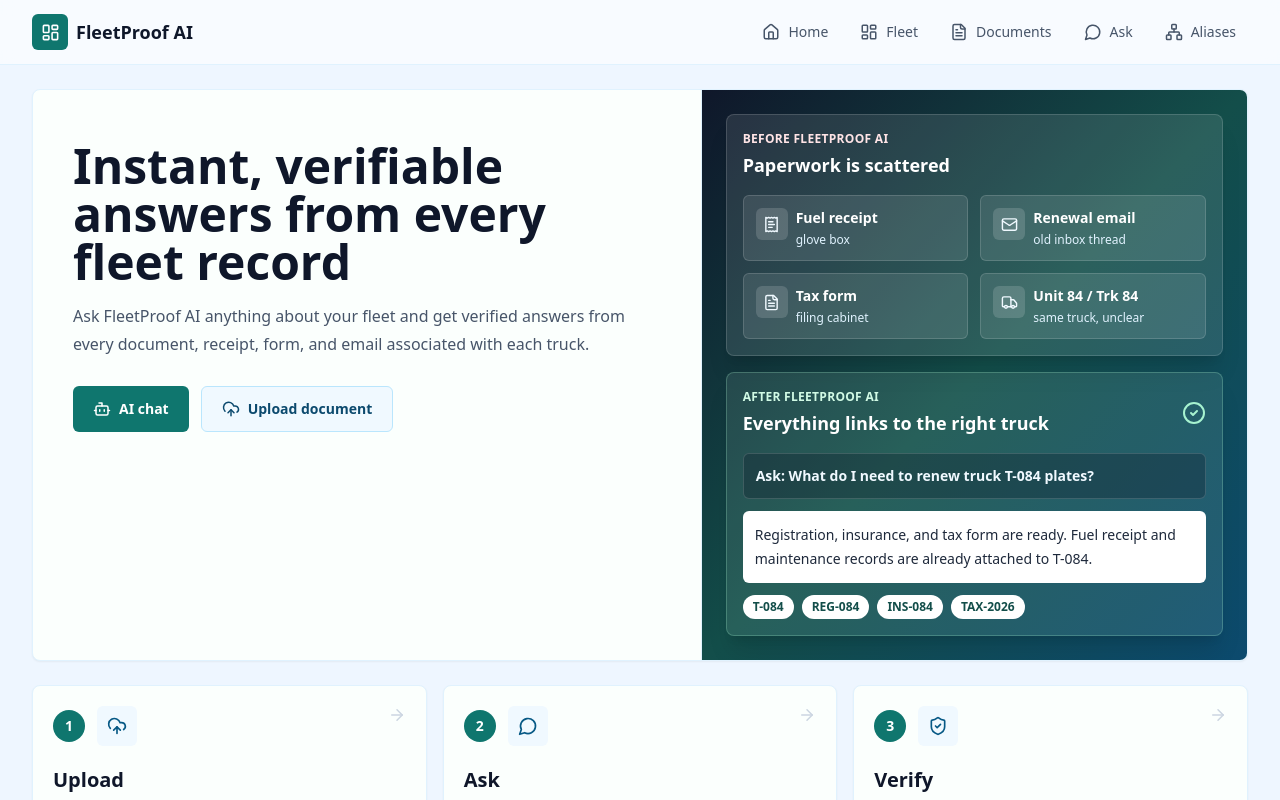
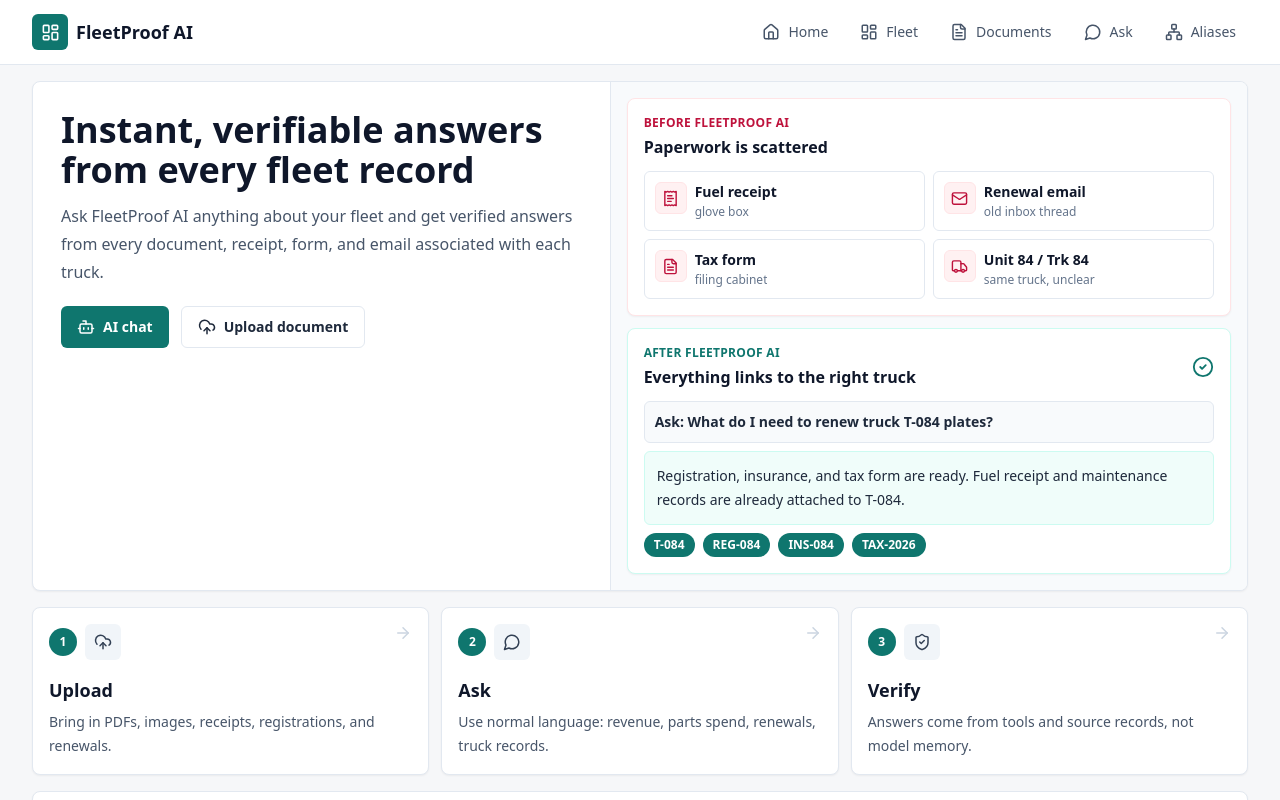
Before and after one commit to buildathon2026/FleetManagementSystem, a React (Vite) app in the folder frontend/: page / in a window 1280 px wide. Shown: the top 800 px of the page. Built offline with nearby package versions, Linux system fonts and the light colour scheme; no server answers.

Commit message:
Tighten homepage layout and colors

```diff
--- a/frontend/src/App.tsx
+++ b/frontend/src/App.tsx
@@ -12,9 +12,9 @@ export default function App() {
 
   return (
     <Router>
-      <div className="min-h-screen bg-[#eef6ff] text-slate-950">
+      <div className="min-h-screen bg-[#f6f7f9] text-slate-950">
         {/* Navigation */}
-        <nav className="sticky top-0 z-30 border-b border-sky-100 bg-[#f8fbff]/95 backdrop-blur">
+        <nav className="sticky top-0 z-30 border-b border-slate-200 bg-white/95 backdrop-blur">
           <div className="max-w-7xl mx-auto px-4 sm:px-6 lg:px-8">
             <div className="flex min-h-16 flex-col gap-3 py-3 lg:flex-row lg:items-center lg:justify-between">
               <div className="flex items-center justify-between gap-4">
@@ -37,7 +37,7 @@ export default function App() {
         </nav>
 
         {/* Main Content */}
-        <main className="max-w-7xl mx-auto px-4 sm:px-6 lg:px-8 py-6">
+        <main className="mx-auto max-w-7xl px-4 py-4 sm:px-6 lg:px-8">
           <Routes>
             <Route path="/" element={<Overview />} />
             <Route path="/overview" element={<Overview />} />
--- a/frontend/src/components/Overview.tsx
+++ b/frontend/src/components/Overview.tsx
@@ -47,29 +47,29 @@ const pipeline = ['Ingest', 'Classify', 'Extract fields', 'Resolve aliases', 'An
 
 export default function Overview() {
   return (
-    <div className="space-y-6">
-      <section className="overflow-hidden rounded-lg border border-sky-100 bg-[#fbfffd] shadow-sm">
-        <div className="grid lg:grid-cols-[1.1fr_0.9fr]">
-          <div className="p-6 sm:p-8 lg:p-10">
-            <h1 className="mt-3 max-w-4xl text-4xl font-semibold leading-tight text-slate-950 sm:text-5xl">
+    <div className="space-y-4">
+      <section className="overflow-hidden rounded-lg border border-slate-200 bg-white shadow-sm">
+        <div className="grid lg:grid-cols-[0.95fr_1.05fr]">
+          <div className="p-5 sm:p-6 lg:p-7">
+            <h1 className="max-w-3xl text-3xl font-semibold leading-tight text-slate-950 sm:text-4xl">
               Instant, verifiable answers from every fleet record
             </h1>
-            <p className="mt-4 max-w-3xl text-base leading-7 text-slate-600">
+            <p className="mt-3 max-w-2xl text-base leading-7 text-slate-600">
               Ask FleetProof AI anything about your fleet and get verified answers from every
               document, receipt, form, and email associated with each truck.
             </p>
 
-            <div className="mt-7 flex flex-wrap gap-3">
+            <div className="mt-5 flex flex-wrap gap-3">
               <Link
                 to="/chat?q=Compare%20truck%20T-084%20and%20T-091%20revenue"
-                className="inline-flex items-center gap-2 rounded-md bg-teal-700 px-5 py-3 text-sm font-semibold text-white hover:bg-teal-800"
+                className="inline-flex items-center gap-2 rounded-md bg-teal-700 px-4 py-2.5 text-sm font-semibold text-white hover:bg-teal-800"
               >
                 <Bot size={18} />
                 AI chat
               </Link>
               <Link
                 to="/documents"
-                className="inline-flex items-center gap-2 rounded-md border border-sky-200 bg-sky-50 px-5 py-3 text-sm font-semibold text-sky-900 hover:bg-sky-100"
+                className="inline-flex items-center gap-2 rounded-md border border-slate-200 bg-white px-4 py-2.5 text-sm font-semibold text-slate-800 hover:bg-slate-50"
               >
                 <UploadCloud size={18} />
                 Upload document
@@ -77,48 +77,48 @@ export default function Overview() {
             </div>
           </div>
 
-          <div className="border-t border-sky-100 bg-gradient-to-br from-slate-950 via-teal-900 to-sky-900 p-6 text-white lg:border-l lg:border-t-0">
-            <div className="space-y-4">
-              <div className="rounded-lg border border-white/15 bg-white/10 p-4 shadow-xl">
-                <p className="text-xs font-semibold uppercase tracking-wide text-rose-100">
+          <div className="border-t border-slate-200 bg-slate-50 p-4 lg:border-l lg:border-t-0">
+            <div className="grid gap-3">
+              <div className="rounded-lg border border-rose-100 bg-white p-4 shadow-sm">
+                <p className="text-xs font-semibold uppercase tracking-wide text-rose-700">
                   Before FleetProof AI
                 </p>
-                <p className="mt-1 text-lg font-semibold text-white">Paperwork is scattered</p>
-                <div className="mt-4 grid gap-3 sm:grid-cols-2">
-                  <RecordChip icon={ReceiptText} title="Fuel receipt" meta="glove box" />
-                  <RecordChip icon={Mail} title="Renewal email" meta="old inbox thread" />
-                  <RecordChip icon={FileText} title="Tax form" meta="filing cabinet" />
-                  <RecordChip icon={Truck} title="Unit 84 / Trk 84" meta="same truck, unclear" />
+                <p className="mt-1 text-base font-semibold text-slate-950">Paperwork is scattered</p>
+                <div className="mt-3 grid gap-2 sm:grid-cols-2">
+                  <RecordChip icon={ReceiptText} title="Fuel receipt" meta="glove box" tone="messy" />
+                  <RecordChip icon={Mail} title="Renewal email" meta="old inbox thread" tone="messy" />
+                  <RecordChip icon={FileText} title="Tax form" meta="filing cabinet" tone="messy" />
+                  <RecordChip icon={Truck} title="Unit 84 / Trk 84" meta="same truck, unclear" tone="messy" />
                 </div>
               </div>
 
-              <div className="rounded-lg border border-emerald-200/25 bg-emerald-100/10 p-4 shadow-xl">
+              <div className="rounded-lg border border-teal-100 bg-white p-4 shadow-sm">
                 <div className="flex items-center justify-between gap-3">
                   <div>
-                    <p className="text-xs font-semibold uppercase tracking-wide text-emerald-100">
+                    <p className="text-xs font-semibold uppercase tracking-wide text-teal-700">
                       After FleetProof AI
                     </p>
-                    <p className="mt-1 text-lg font-semibold text-white">
+                    <p className="mt-1 text-base font-semibold text-slate-950">
                       Everything links to the right truck
                     </p>
                   </div>
-                  <CheckCircle2 className="shrink-0 text-emerald-200" size={24} />
+                  <CheckCircle2 className="shrink-0 text-teal-700" size={22} />
                 </div>
 
-                <p className="mt-4 rounded-md border border-white/15 bg-slate-950/30 p-3 text-sm font-semibold text-sky-50">
+                <p className="mt-3 rounded-md border border-slate-200 bg-slate-50 p-2.5 text-sm font-semibold text-slate-800">
                   Ask: What do I need to renew truck T-084 plates?
                 </p>
 
-                <div className="mt-3 rounded-md bg-white p-3 text-sm leading-6 text-slate-800">
+                <div className="mt-2 rounded-md border border-teal-100 bg-teal-50 p-3 text-sm leading-6 text-slate-800">
                   Registration, insurance, and tax form are ready. Fuel receipt and maintenance
                   records are already attached to T-084.
                 </div>
 
-                <div className="mt-3 flex flex-wrap gap-2">
+                <div className="mt-2 flex flex-wrap gap-2">
                   {['T-084', 'REG-084', 'INS-084', 'TAX-2026'].map((source) => (
                     <span
                       key={source}
-                      className="rounded-full bg-white px-2.5 py-1 text-xs font-semibold text-teal-900"
+                      className="rounded-full bg-teal-700 px-2.5 py-1 text-xs font-semibold text-white"
                     >
                       {source}
                     </span>
@@ -130,31 +130,31 @@ export default function Overview() {
         </div>
       </section>
 
-      <section className="grid gap-4 lg:grid-cols-3">
+      <section className="grid gap-3 lg:grid-cols-3">
         {demoFlow.map(({ title, body, to, icon: Icon }, index) => (
           <Link
             key={title}
             to={to}
-            className="group rounded-lg border border-sky-100 bg-[#fbfffd] p-5 shadow-sm hover:border-sky-200 hover:shadow-md"
+            className="group rounded-lg border border-slate-200 bg-white p-4 shadow-sm hover:border-teal-200 hover:shadow-md"
           >
             <div className="flex items-start justify-between gap-4">
-              <div className="flex items-center gap-3">
-                <span className="flex h-8 w-8 items-center justify-center rounded-full bg-teal-700 text-sm font-semibold text-white">
+              <div className="flex items-center gap-2">
+                <span className="flex h-7 w-7 items-center justify-center rounded-full bg-teal-700 text-xs font-semibold text-white">
                   {index + 1}
                 </span>
-                <span className="flex h-10 w-10 items-center justify-center rounded-md bg-sky-50 text-sky-800">
-                  <Icon size={20} />
+                <span className="flex h-9 w-9 items-center justify-center rounded-md bg-slate-100 text-slate-700">
+                  <Icon size={18} />
                 </span>
               </div>
               <ArrowRight className="text-slate-300 group-hover:text-teal-700" size={18} />
             </div>
-            <h2 className="mt-5 text-xl font-semibold text-slate-950">{title}</h2>
-            <p className="mt-2 text-sm leading-6 text-slate-600">{body}</p>
+            <h2 className="mt-4 text-lg font-semibold text-slate-950">{title}</h2>
+            <p className="mt-1.5 text-sm leading-6 text-slate-600">{body}</p>
           </Link>
         ))}
       </section>
 
-      <section className="rounded-lg border border-teal-100 bg-[#fbfffd] p-5 shadow-sm">
+      <section className="rounded-lg border border-slate-200 bg-white p-4 shadow-sm">
         <div className="flex flex-col gap-4 lg:flex-row lg:items-center lg:justify-between">
           <div>
             <div className="flex items-center gap-2">
@@ -174,9 +174,9 @@ export default function Overview() {
           </Link>
         </div>
 
-        <div className="mt-5 grid gap-3 md:grid-cols-5">
+        <div className="mt-4 grid gap-2 md:grid-cols-5">
           {pipeline.map((item, index) => (
-            <div key={item} className="rounded-lg border border-teal-100 bg-teal-50/60 p-4">
+            <div key={item} className="rounded-md border border-slate-200 bg-slate-50 p-3">
               <p className="text-xs font-semibold uppercase text-teal-700">Step {index + 1}</p>
               <p className="mt-2 text-sm font-semibold leading-5 text-slate-950">{item}</p>
             </div>
@@ -249,20 +249,27 @@ function RecordChip({
   icon: Icon,
   title,
   meta,
+  tone = 'clean',
 }: {
   icon: typeof FileText;
   title: string;
   meta: string;
+  tone?: 'messy' | 'clean';
 }) {
+  const toneClasses =
+    tone === 'messy'
+      ? 'border-rose-100 bg-rose-50 text-rose-700'
+      : 'border-teal-100 bg-teal-50 text-teal-700';
+
   return (
-    <div className="rounded-md border border-white/15 bg-white/10 p-3">
+    <div className="rounded-md border border-slate-200 bg-white p-2.5">
       <div className="flex items-start gap-2">
-        <span className="flex h-8 w-8 shrink-0 items-center justify-center rounded-md bg-white/15 text-sky-50">
+        <span className={`flex h-8 w-8 shrink-0 items-center justify-center rounded-md border ${toneClasses}`}>
           <Icon size={17} />
         </span>
         <div className="min-w-0">
-          <p className="truncate text-sm font-semibold text-white">{title}</p>
-          <p className="mt-1 truncate text-xs text-sky-100">{meta}</p>
+          <p className="truncate text-sm font-semibold text-slate-900">{title}</p>
+          <p className="mt-0.5 truncate text-xs text-slate-500">{meta}</p>
         </div>
       </div>
     </div>
--- a/frontend/src/index.css
+++ b/frontend/src/index.css
@@ -11,11 +11,11 @@ html {
 }
 
 body {
-  @apply bg-[#eef6ff] text-slate-950;
+  @apply bg-[#f6f7f9] text-slate-950;
 }
 
 #root {
-  @apply min-h-screen bg-[#eef6ff] text-slate-950;
+  @apply min-h-screen bg-[#f6f7f9] text-slate-950;
 }
 
 /* Scrollbar styling */
@@ -24,7 +24,7 @@ body {
 }
 
 ::-webkit-scrollbar-track {
-  @apply bg-[#eef6ff];
+  @apply bg-[#f6f7f9];
 }
 
 ::-webkit-scrollbar-thumb {
```
